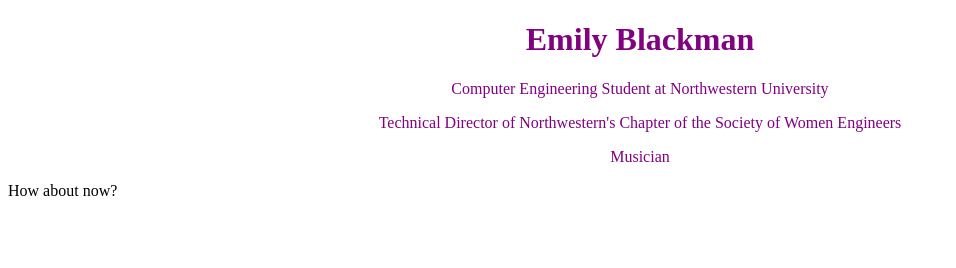
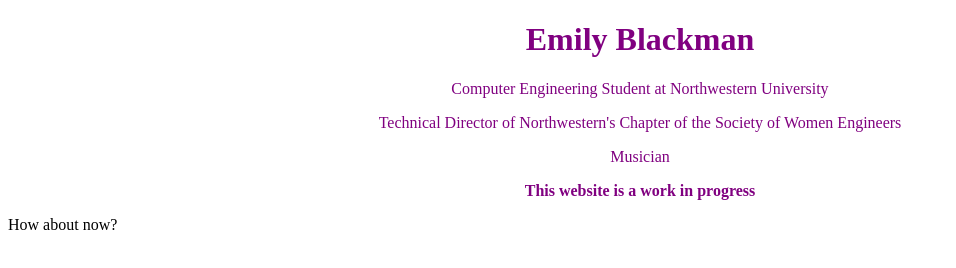
Before and after one commit to emilyblackman/emilyblackman.github.io, a plain HTML site: page index.html in a window 1280 px wide. Shown: the whole page, without its empty margins (0-956 px from the left). Drawn offline with Linux system fonts and the light colour scheme.

Commit message:
index update

```diff
--- a/index.html
+++ b/index.html
@@ -17,7 +17,7 @@
 		<p> Computer Engineering Student at Northwestern University </p>
 	<p>Technical Director of Northwestern's Chapter of the Society of Women Engineers</p>
 		<p>Musician</p>
-
+	<p><strong>This website is a work in progress</strong></p>
 
 	</div>
 
```
